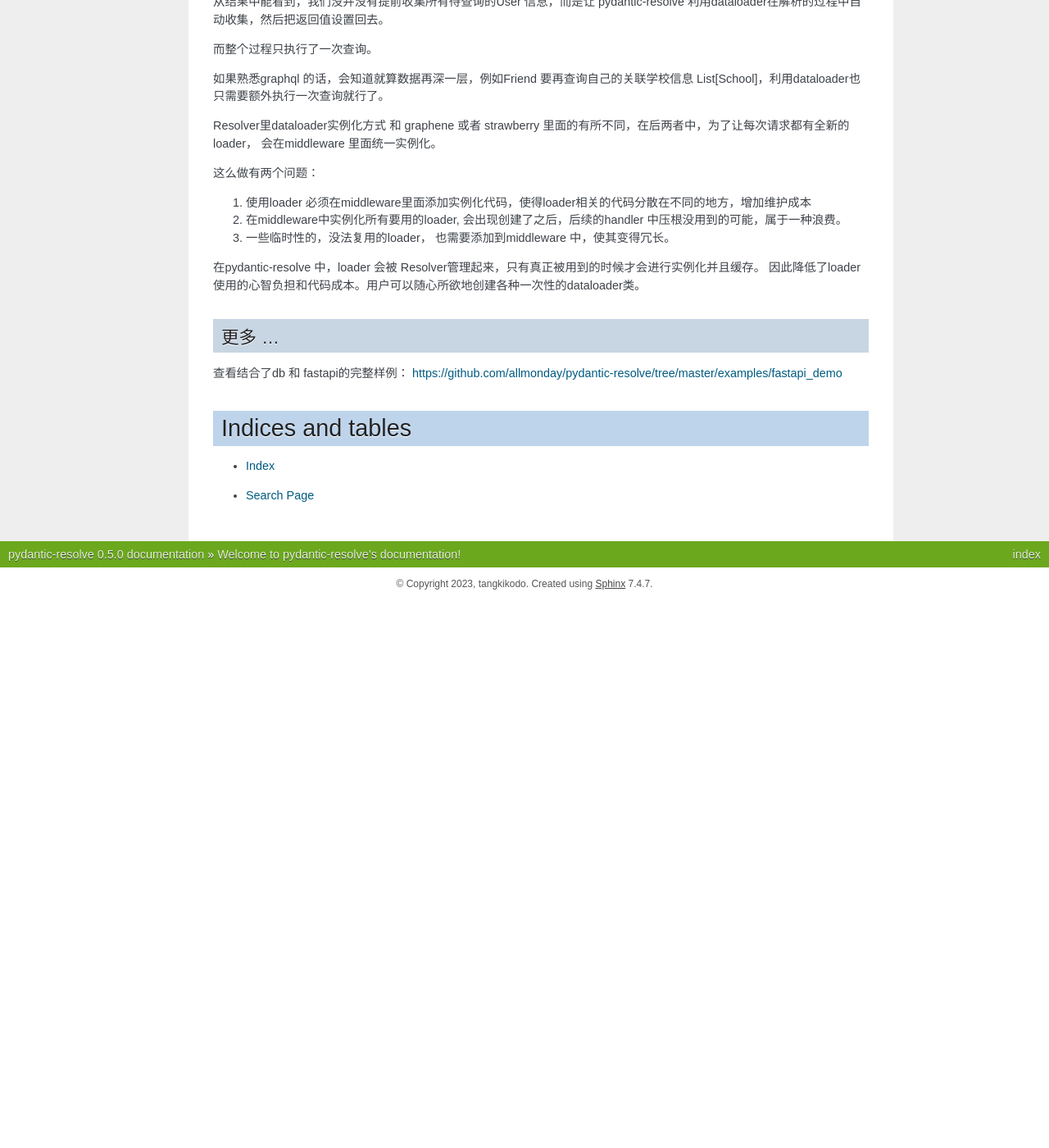
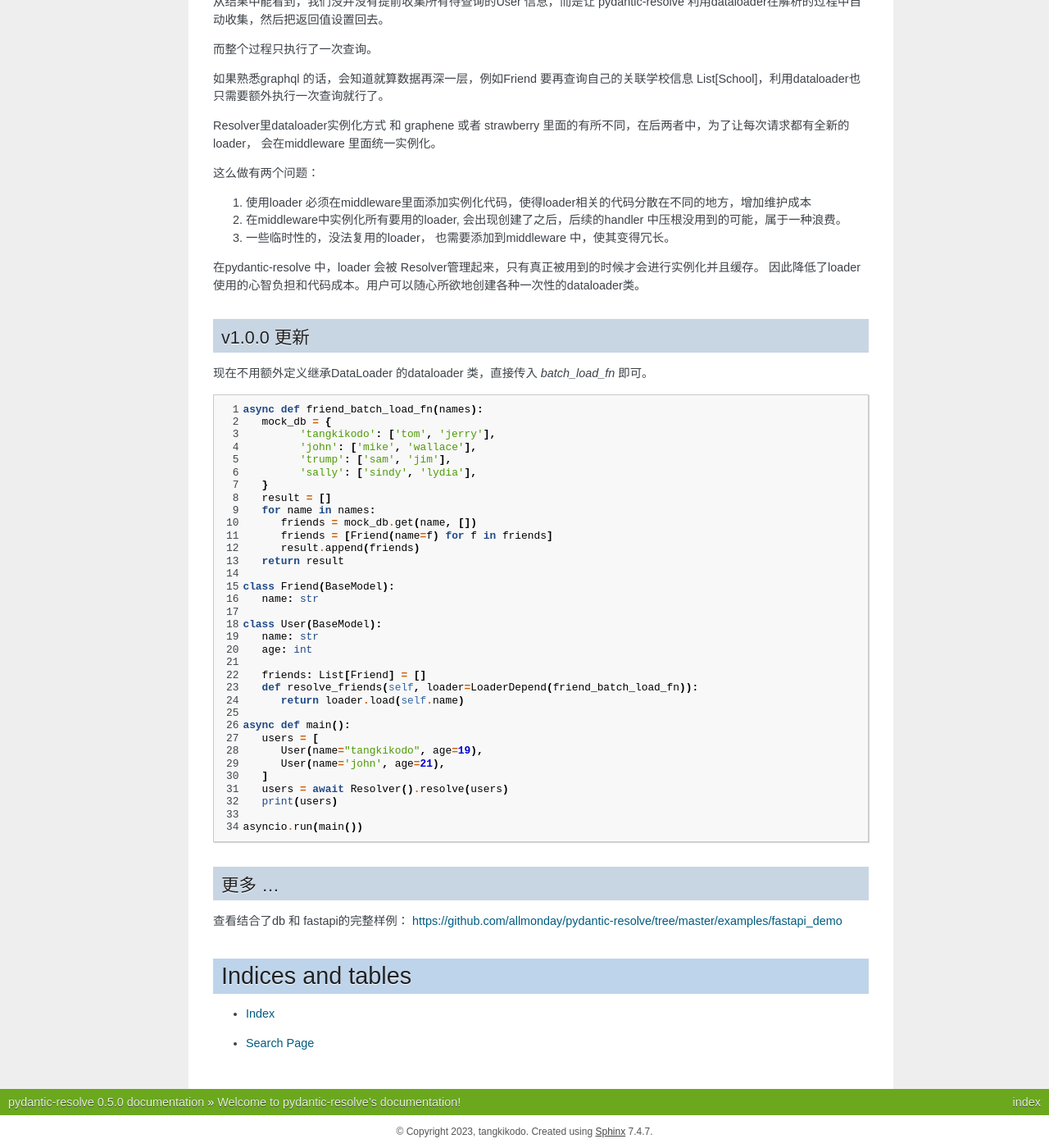
Before and after one commit to allmonday/pydantic-resolve, a Sphinx documentation site: the page built from docs/index.rst, in a window 1280 px wide and 1400 px high, scrolled down 3330 px. Shown: the whole window at 82% size. Built offline with Sphinx 7.4.7, drawn with Linux system fonts in a browser that asks for light colours; before the commit the page ends 4062 px from its top, so only the background shows below that.

Commit message:
update sphinx

```diff
--- a/docs/index.rst
+++ b/docs/index.rst
@@ -233,6 +233,50 @@ Resolver里dataloader实例化方式 和 graphene 或者 strawberry 里面的有
 
 在pydantic-resolve 中，loader 会被 Resolver管理起来，只有真正被用到的时候才会进行实例化并且缓存。 因此降低了loader 使用的心智负担和代码成本。用户可以随心所欲地创建各种一次性的dataloader类。
 
+v1.0.0 更新
+----
+
+现在不用额外定义继承DataLoader 的dataloader 类，直接传入 `batch_load_fn` 即可。
+
+.. code-block:: python
+   :linenos:
+
+   async def friend_batch_load_fn(names):
+      mock_db = {
+            'tangkikodo': ['tom', 'jerry'],
+            'john': ['mike', 'wallace'],
+            'trump': ['sam', 'jim'],
+            'sally': ['sindy', 'lydia'],
+      }
+      result = []
+      for name in names:
+         friends = mock_db.get(name, [])
+         friends = [Friend(name=f) for f in friends]
+         result.append(friends)
+      return result
+
+   class Friend(BaseModel):
+      name: str
+
+   class User(BaseModel):
+      name: str
+      age: int
+
+      friends: List[Friend] = []
+      def resolve_friends(self, loader=LoaderDepend(friend_batch_load_fn)):
+         return loader.load(self.name)
+
+   async def main():
+      users = [
+         User(name="tangkikodo", age=19),
+         User(name='john', age=21),
+      ]
+      users = await Resolver().resolve(users)
+      print(users)
+
+   asyncio.run(main())
+
+
 
 更多 ...
 -----
```
